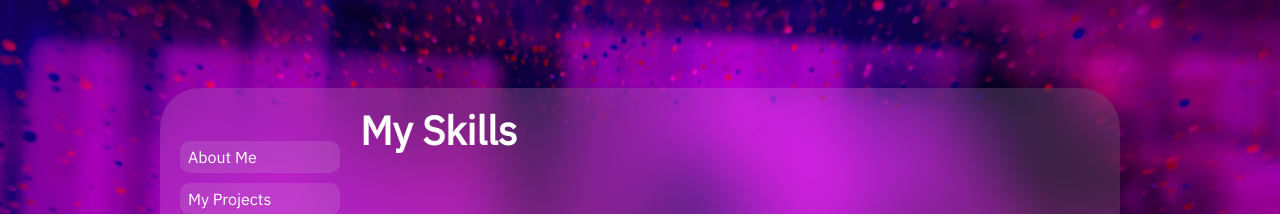
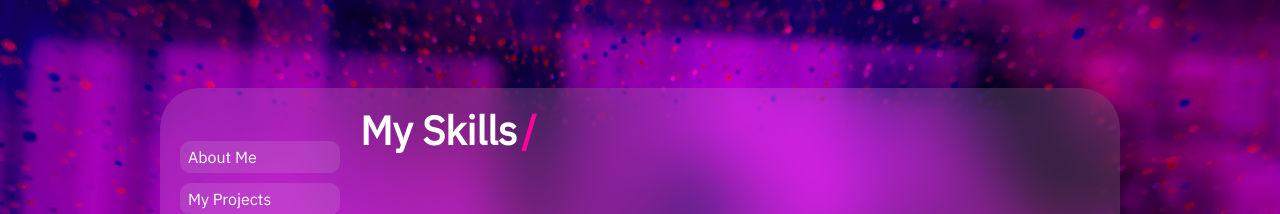
Before and after one commit to benpaulsen4/project-narcissism, a Next.js app: page /skills in a window 1280 px wide. Shown: the top 214 px of the page. Built offline with nearby package versions, Linux system fonts and the light colour scheme.

Commit message:
Added remaining slashes

```diff
--- a/app/experience/page.tsx
+++ b/app/experience/page.tsx
@@ -1,7 +1,10 @@
 export default function Experience(){
     return (
         <div className="experience">
-            <h1>My Experience</h1>
+            <div className="d-flex">
+                <h1>My Experience</h1>
+                <h1 className="slash">/</h1>
+            </div>
         </div>
     )
 }
--- a/app/skills/page.tsx
+++ b/app/skills/page.tsx
@@ -1,7 +1,10 @@
 export default function Skills(){
     return (
         <div className="skills">
-            <h1>My Skills</h1>
+            <div className="d-flex">
+                <h1>My Skills</h1>
+                <h1 className="slash">/</h1>
+            </div>
         </div>
     )
 }
```
